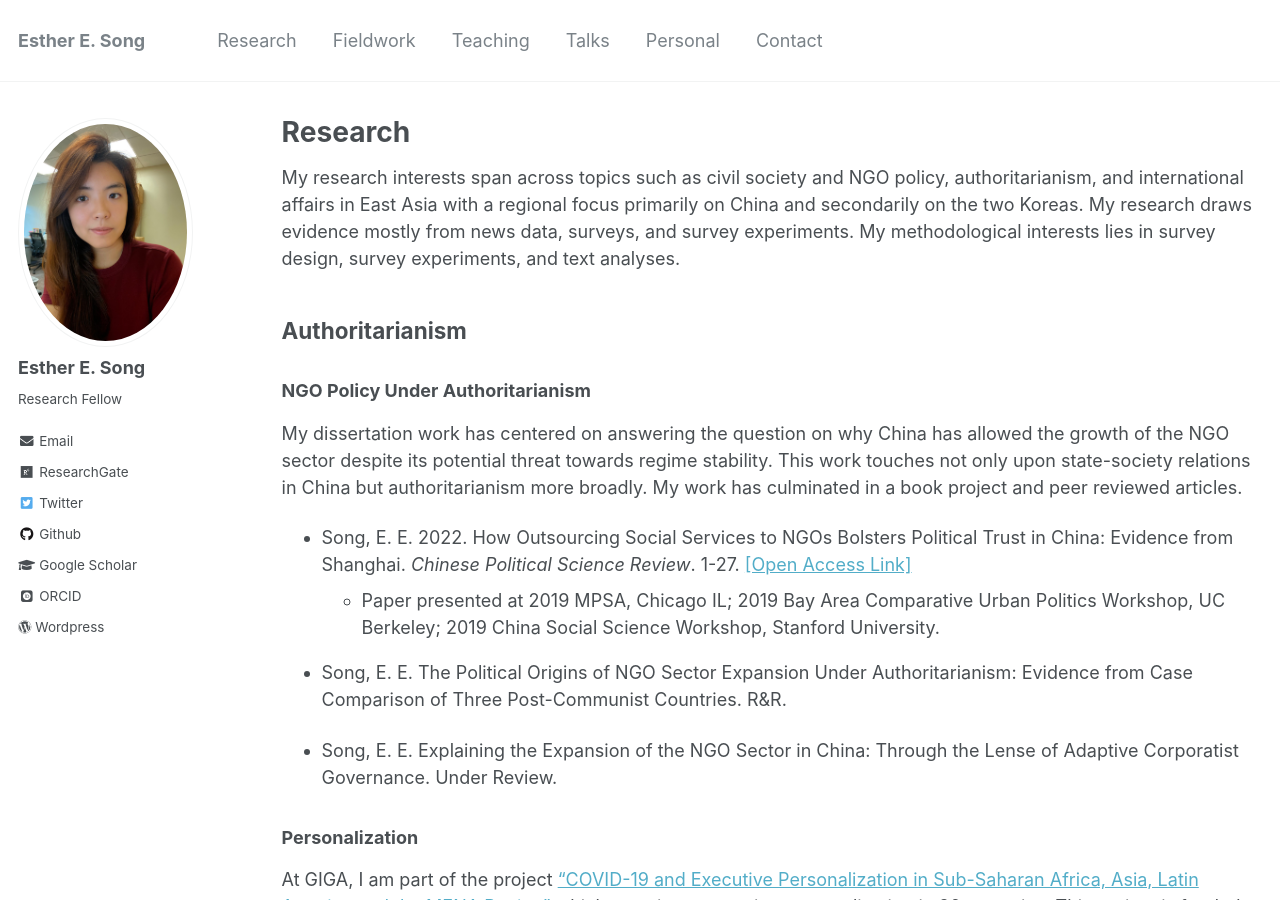
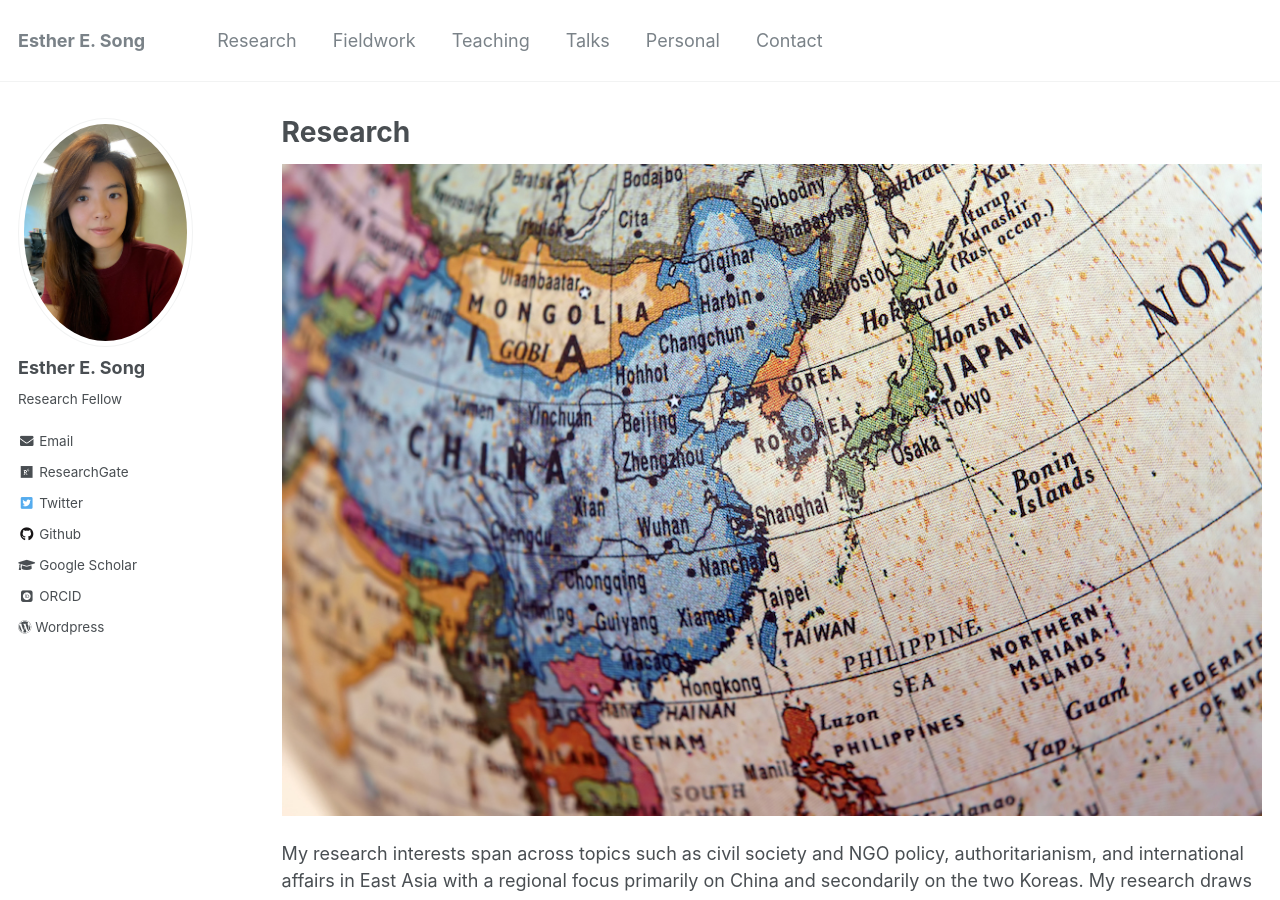
Before and after one commit to ehsong/ehsong.github.io, a Jekyll site: the page built from _pages/research.md, in a window 1280 px wide and 900 px high. Built offline with Jekyll 4.4.1, drawn with Linux system fonts in a browser that asks for light colours; some web fonts are replaced.

Commit message:
Update research.md

```diff
--- a/_pages/research.md
+++ b/_pages/research.md
@@ -6,6 +6,8 @@ author_profile: true
 ---
 
 {% include base_path %}
+
+![](/images/east_asia_resized.jpg)
 
 My research interests span across topics such as civil society and NGO policy, authoritarianism, and international affairs in East Asia with a regional focus primarily on China and secondarily on the two Koreas. My research draws evidence mostly from news data, surveys, and survey experiments. My methodological interests lies in survey design, survey experiments, and text analyses.
 
```
